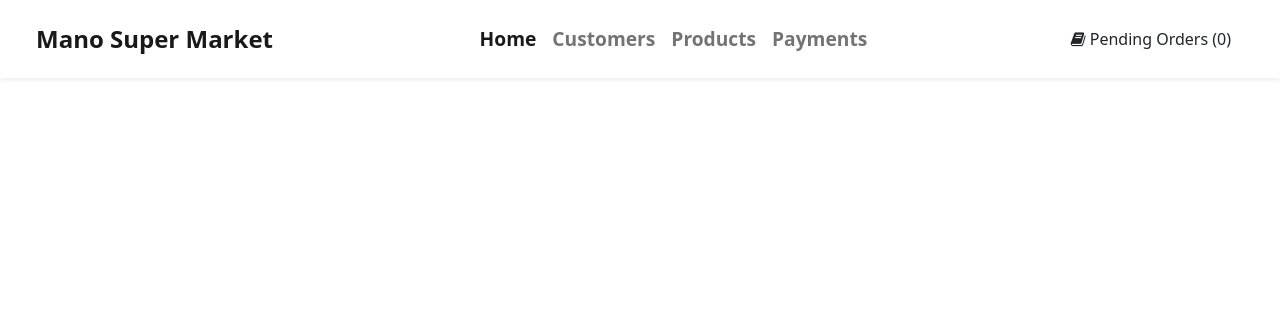
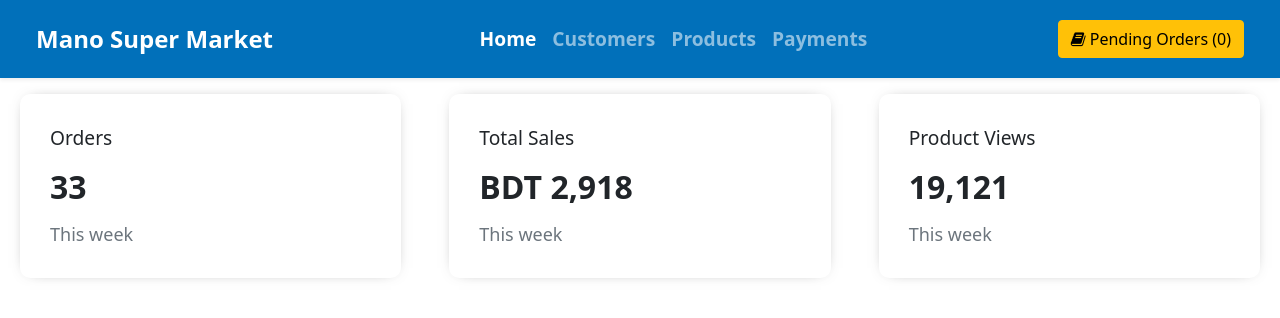
Before and after one commit to jamil-rahman/health-os, a React (Create React App) app: page / in a window 1280 px wide. Shown: the top 318 px of the page. Built offline with nearby package versions, Linux system fonts and the light colour scheme.

Commit message:
admin widget pt-1 done

```diff
--- a/src/App.css
+++ b/src/App.css
@@ -1,17 +1,4 @@
-.App {
+/* .App {
   text-align: center;
 }
-
-.navbar-nav{
-  font-size: 1.2em;
-  font-weight: 600;
-}
-
-.btn-custom {
-  border: 2px solid black;
-  background-color: rgb(245, 20, 20);
-  color: black;
-  padding: 14px 28px;
-  font-size: 16px;
-  cursor: pointer;
-}
+ */
--- a/src/App.js
+++ b/src/App.js
@@ -1,10 +1,12 @@
 import './App.css';
-import Navbar from '../src/components/Navbar'
+import Navbar from './components/Navbar/Navbar'
 import 'bootstrap/dist/css/bootstrap.min.css';
+import Home from './views/Home/Home';
 function App() {
   return (
     <div className="App">
      <Navbar isSearchBar={false} />
+     <Home />
     </div>
   );
 }
--- /dev/null
+++ b/src/components/InfoWidget/InfoWidget.css
@@ -0,0 +1,24 @@
+.overview-item{
+    flex: 1;
+    margin: 0px 20px;
+    padding: 30px;
+    border-radius: 10px;
+    cursor: pointer;
+    -webkit-box-shadow: 0px 0px 15px -10px rgba(0, 0, 0, 0.75);
+    box-shadow: 0px 0px 15px -10px rgba(0, 0, 0, 0.75);
+}
+.overview-title{
+    font-size: 1.2rem;
+}
+.overview-details{
+    margin: 10px 0px;
+    display: flex;
+    align-items: center;
+}
+.overview-value{
+    font-size: 2rem;
+    font-weight: 600;
+}
+.overview-subtext{
+    font-size: 18px;
+}
--- /dev/null
+++ b/src/components/InfoWidget/InfoWidget.js
@@ -0,0 +1,16 @@
+import './InfoWidget.css';
+
+function InfoWidget({title, value}) {
+  return (
+        <div className='overview-item'>
+            <span className='overview-title'>{title}</span>
+            <div className='overview-details'>
+                <span className='overview-value'>{value}</span>
+            </div>
+            <span className='overview-subtext text-muted'>This week</span>
+        </div>
+
+  )
+}
+
+export default InfoWidget
--- /dev/null
+++ b/src/components/Navbar/Navbar.css
@@ -0,0 +1,16 @@
+.navbar-nav{
+    font-size: 1.2em;
+    font-weight: 600;
+  }
+  .navbar{
+    background-color: #0170ba;
+    color: white;
+  }
+  .btn-custom {
+    border: 2px solid black;
+    background-color: rgb(245, 20, 20);
+    color: black;
+    padding: 14px 28px;
+    font-size: 16px;
+    cursor: pointer;
+  }
--- a/src/components/Navbar.js
+++ b/src/components/Navbar/Navbar.js
@@ -1,11 +1,10 @@
 /* eslint-disable jsx-a11y/anchor-is-valid */
-import React from "react";
-
+import './Navbar.css';
 
 function Navbar({ isSearchBar }) {
   return (
     <div>
-      <nav className="navbar navbar-expand-lg navbar-light px-4 py-3 shadow-sm">
+      <nav className="navbar navbar-expand-lg navbar-dark custom-nav px-4 py-3 shadow-sm">
         <div className="container-fluid">
           <a className="navbar-brand fw-bold fs-4" href="#">
             Mano Super Market
@@ -58,8 +57,8 @@ function Navbar({ isSearchBar }) {
                 </button>
               </form>
               )}
-            <div>
-              <a href="" className="btn btn-custom">
+            <div className="nav-buttons">
+              <a href="" className="btn btn-warning">
               <i class="fa fa-book me-1"></i>Pending Orders (0)
               </a>
             </div>
--- /dev/null
+++ b/src/views/Home/Home.css
@@ -0,0 +1,6 @@
+.home{
+    display: grid;
+    grid-template-columns: repeat(auto-fit, minmax(250px, 1fr));
+    grid-gap: .5rem;
+    margin-top: 1rem;
+}
--- /dev/null
+++ b/src/views/Home/Home.js
@@ -0,0 +1,15 @@
+import React from 'react';
+import InfoWidget from '../../components/InfoWidget/InfoWidget';
+import './Home.css';
+
+function Home() {
+  return (
+    <div className='home'>
+        <InfoWidget title='Orders' value='33' />
+        <InfoWidget title='Total Sales' value='BDT 2,918' />
+        <InfoWidget title='Product Views' value='19,121' />
+    </div>
+  )
+}
+
+export default Home
```
